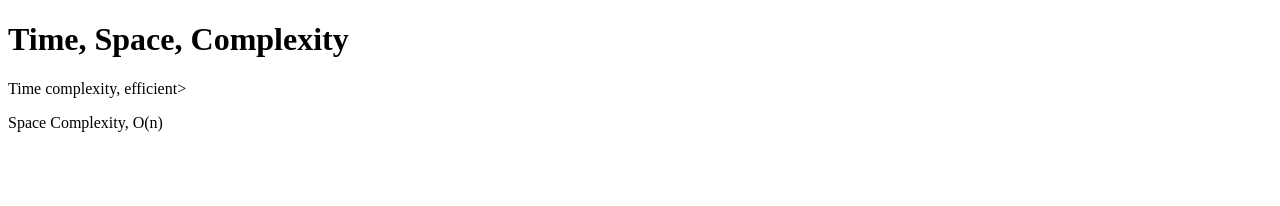
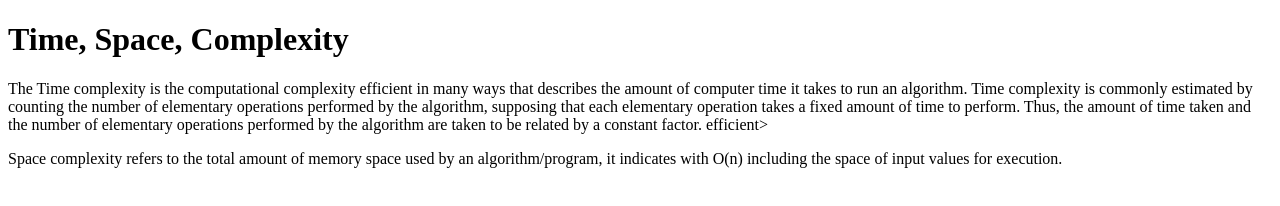
Before and after one commit to acciojob/time-and-space-complexity-Eshwar0516, a website: page main.html in a window 1280 px wide. Drawn offline with Linux system fonts and the light colour scheme.

Commit message:
created a submission

```diff
--- a/main.html
+++ b/main.html
@@ -9,8 +9,10 @@
 <body>
 	<!-- the entire body must be written by student -->
 	<h1>Time, Space, Complexity</h1>
-	<p>Time complexity, efficient></p>
-	<p><bold>Space Complexity,</bold> O(n)</p>
+	<p>The Time complexity is the computational complexity efficient in many ways that describes the amount of computer time it takes to run an algorithm. Time complexity is commonly estimated by counting the number of elementary operations performed by the algorithm, supposing that each elementary operation takes a fixed amount of time to perform. Thus, the amount of time taken and the number of elementary operations performed by the algorithm are taken to be related by a constant factor.
+
+ efficient></p>
+	<p><bold> Space complexity</bold> refers to the total amount of memory space used by an algorithm/program, it indicates with O(n) including the space of input values for execution.</p>
 
     <script type="text/javascript" src="./script.js">
 </script>
```
